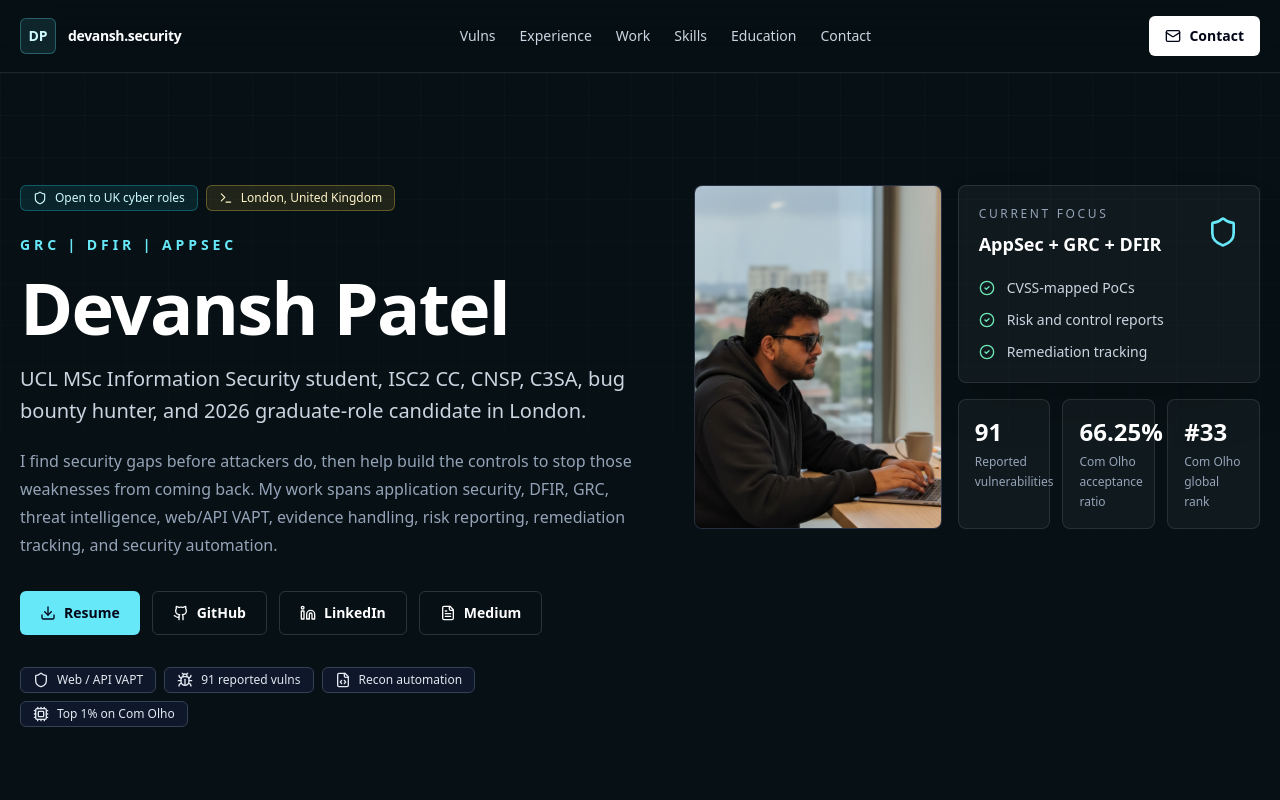
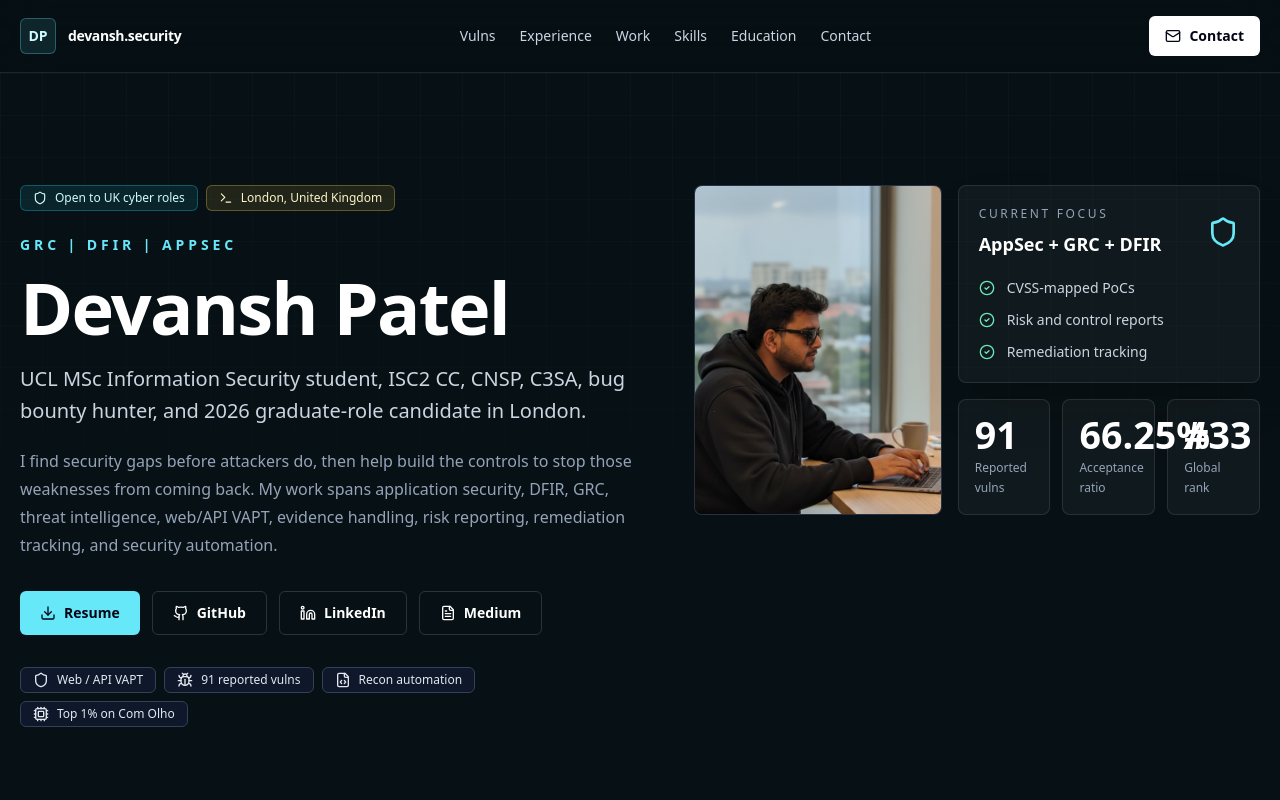
Before and after one commit to Zuri09/zuri09.github.io, a React (Create React App) app: page / in a window 1280 px wide. Shown: the top 800 px of the page. Built offline with nearby package versions, Linux system fonts and the light colour scheme.

Commit message:
Fix hero stats alignment

```diff
--- a/src/Portfolio.js
+++ b/src/Portfolio.js
@@ -37,9 +37,9 @@ const DATA = {
     x: "https://x.com/zuriinsecurity",
   },
   stats: [
-    { value: "91", label: "Reported vulnerabilities" },
-    { value: "66.25%", label: "Com Olho acceptance ratio" },
-    { value: "#33", label: "Com Olho global rank" },
+    { value: "91", label: "Reported vulns" },
+    { value: "66.25%", label: "Acceptance ratio" },
+    { value: "#33", label: "Global rank" },
   ],
   highlights: [
     { icon: <Shield className="h-4 w-4" />, label: "Web / API VAPT" },
@@ -415,8 +415,13 @@ export default function Portfolio() {
                   </div>
                   <div className="grid grid-cols-3 gap-3">
                     {DATA.stats.map((stat) => (
-                      <div key={stat.label} className="rounded-lg border border-white/10 bg-white/[0.04] p-4">
-                        <p className="text-2xl font-semibold text-white">{stat.value}</p>
+                      <div
+                        key={stat.label}
+                        className="min-w-0 rounded-lg border border-white/10 bg-white/[0.04] p-4"
+                      >
+                        <p className="whitespace-nowrap text-[clamp(1.65rem,3vw,2.35rem)] font-semibold leading-none tracking-normal text-white">
+                          {stat.value}
+                        </p>
                         <p className="mt-1 text-xs leading-5 text-slate-400">{stat.label}</p>
                       </div>
                     ))}
```
